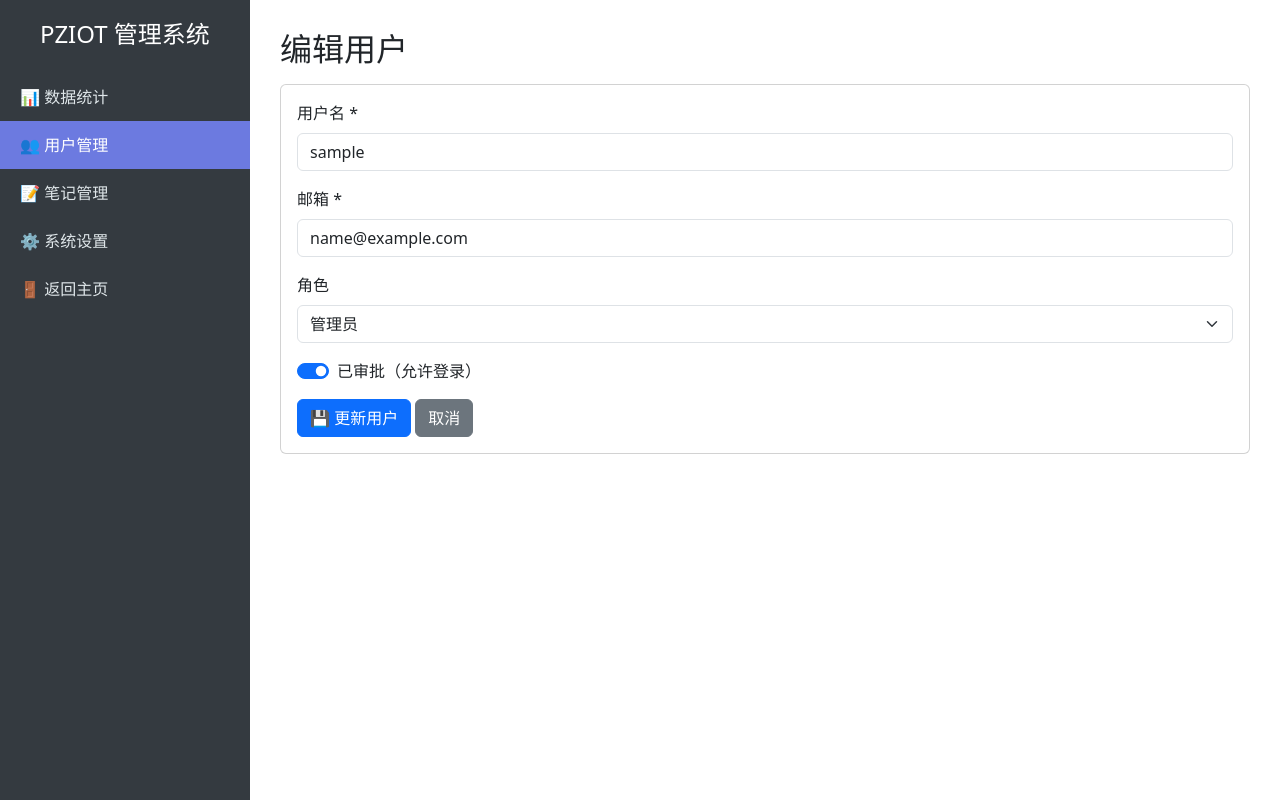
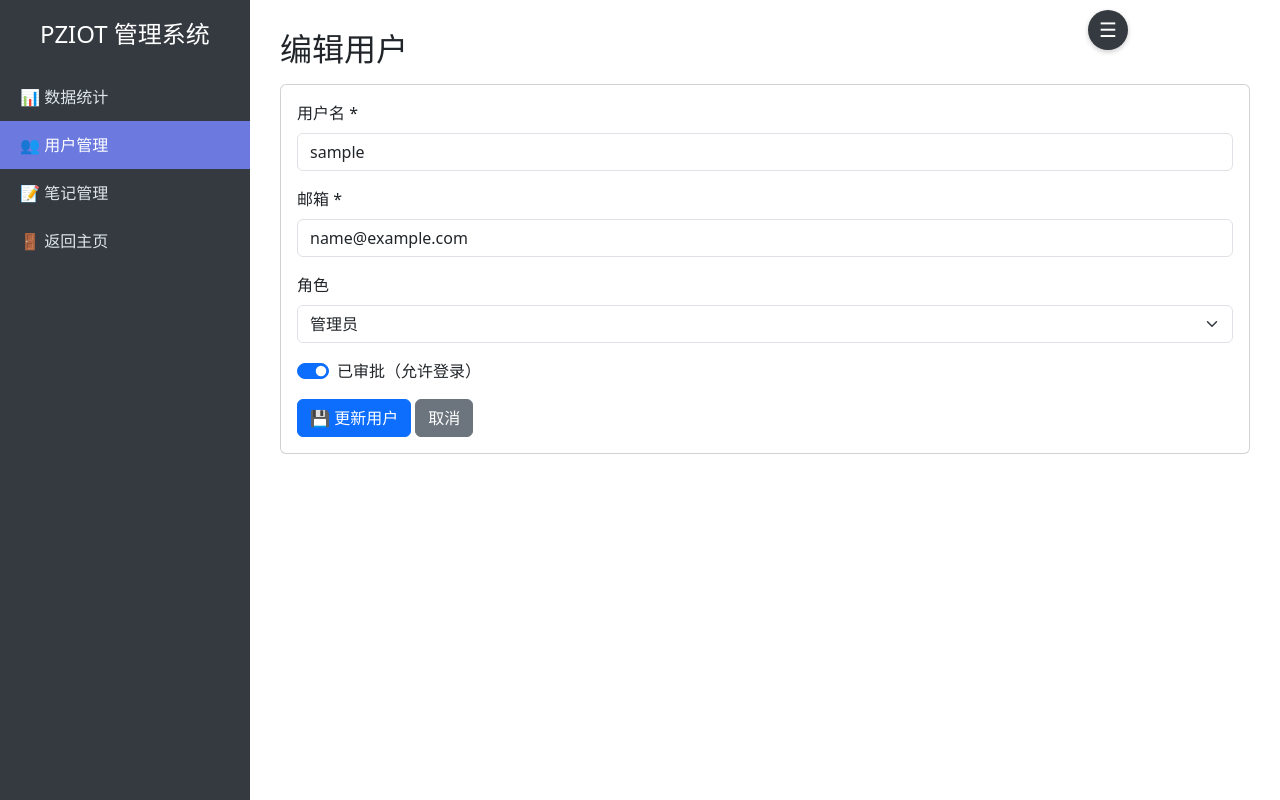
Before and after one commit to xiaoxuanzz/note_cloud, a PHP site: page /admin/edit_user.php?id=1 in a window 1280 px wide. Run offline with PHP 8.4, Linux system fonts and the light colour scheme; the visitor is signed in with stand-in values (Sample User, id 1); tables that the repository leaves empty or names only in its code hold one stand-in row (values such as "Sample post"); a stand-in replaces the project's code that opens the database connection.

Commit message:
v2.8-fix

```diff
--- a/admin/edit_user.php
+++ b/admin/edit_user.php
@@ -73,23 +73,53 @@ if ($_SERVER['REQUEST_METHOD'] == 'POST') {
         .sidebar .nav-link:hover { background-color: #485460; color: white; }
         .sidebar .nav-link.active { background-color: #6c7ae0; color: white; }
         .main-content { margin-left: 250px; padding: 30px; }
+
+        /* ========== 移动端样式（与回收站一致） ========== */
+        .toggle-sidebar {
+            position: fixed;
+            top: 10px;
+            left: 10px;
+            z-index: 1001;
+            display: none;
+            background-color: #343a40;
+            color: white;
+            border: none;
+            width: 40px;
+            height: 40px;
+            border-radius: 50%;
+            display: flex;
+            align-items: center;
+            justify-content: center;
+            font-size: 20px;
+            box-shadow: 0 2px 5px rgba(0, 0, 0, 0.2);
+        }
+
+        @media (max-width: 768px) {
+            .sidebar { transform: translateX(-250px); transition: transform 0.3s ease; }
+            .sidebar.active { transform: translateX(0); }
+            .main-content { margin-left: 0; transition: margin-left 0.3s ease; }
+            .main-content.active { margin-left: 250px; }
+            .toggle-sidebar { display: block; }
+        }
     </style>
 </head>
 <body>
-    <div class="sidebar">
+    <!-- ========== 修复：添加按钮和容器结构 ========== -->
+    <button class="toggle-sidebar" onclick="toggleSidebar()" style="left: 85%;">☰</button>
+
+    <div class="sidebar" id="sidebar">
         <h4 class="text-white text-center mb-4">PZIOT 管理系统</h4>
         <ul class="nav flex-column">
             <li class="nav-item"><a class="nav-link" href="index.php">📊 数据统计</a></li>
             <li class="nav-item"><a class="nav-link active" href="users.php">👥 用户管理</a></li>
             <li class="nav-item"><a class="nav-link" href="notes.php">📝 笔记管理</a></li>
-            <li class="nav-item"><a class="nav-link" href="settings.php">⚙️ 系统设置</a></li>
             <li class="nav-item">
                 <a class="nav-link" href="../knowledge/index.php">🚪️ 返回主页</a>
             </li>
         </ul>
     </div>
 
-    <div class="main-content">
+    <div class="main-content" id="mainContent">
         <h2>编辑用户</h2>
         <div class="card mt-3">
             <div class="card-body">
@@ -127,5 +157,37 @@ if ($_SERVER['REQUEST_METHOD'] == 'POST') {
     </div>
 
     <script src="../js/bootstrap.bundle.min.js"></script>
+    <script>
+        function toggleSidebar() {
+            const sidebar = document.getElementById('sidebar');
+            const mainContent = document.getElementById('mainContent');
+            sidebar.classList.toggle('active');
+            mainContent.classList.toggle('active');
+        }
+
+        document.addEventListener('DOMContentLoaded', function() {
+            document.addEventListener('click', function(event) {
+                const sidebar = document.getElementById('sidebar');
+                const toggleButton = document.querySelector('.toggle-sidebar');
+
+                if (window.innerWidth <= 768 &&
+                    !sidebar.contains(event.target) &&
+                    !toggleButton.contains(event.target) &&
+                    sidebar.classList.contains('active')) {
+                    sidebar.classList.remove('active');
+                    document.getElementById('mainContent').classList.remove('active');
+                }
+            });
+        });
+
+        document.querySelectorAll('.sidebar .nav-link').forEach(link => {
+            link.addEventListener('click', function() {
+                if (window.innerWidth <= 768) {
+                    document.getElementById('sidebar').classList.remove('active');
+                    document.getElementById('mainContent').classList.remove('active');
+                }
+            });
+        });
+    </script>
 </body>
 </html>
```
Also changed, not shown: admin/delete_user.php (added, +31 -0 lines), admin/index.php (+9 -3 lines), admin/notes.php (+6 -1 lines), admin/users.php (+7 -1 lines), knowledge/index.php (+13 -17 lines).
